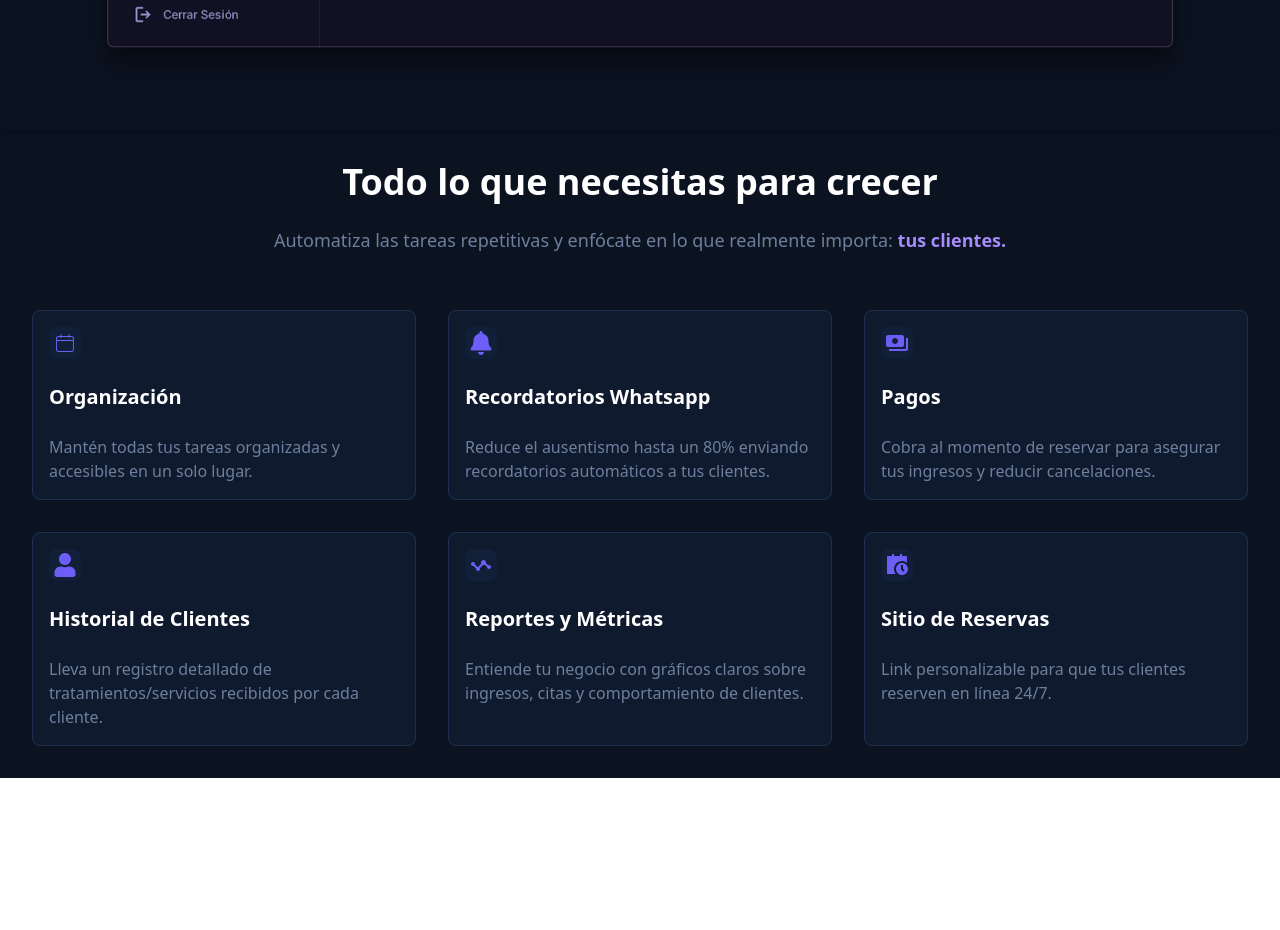
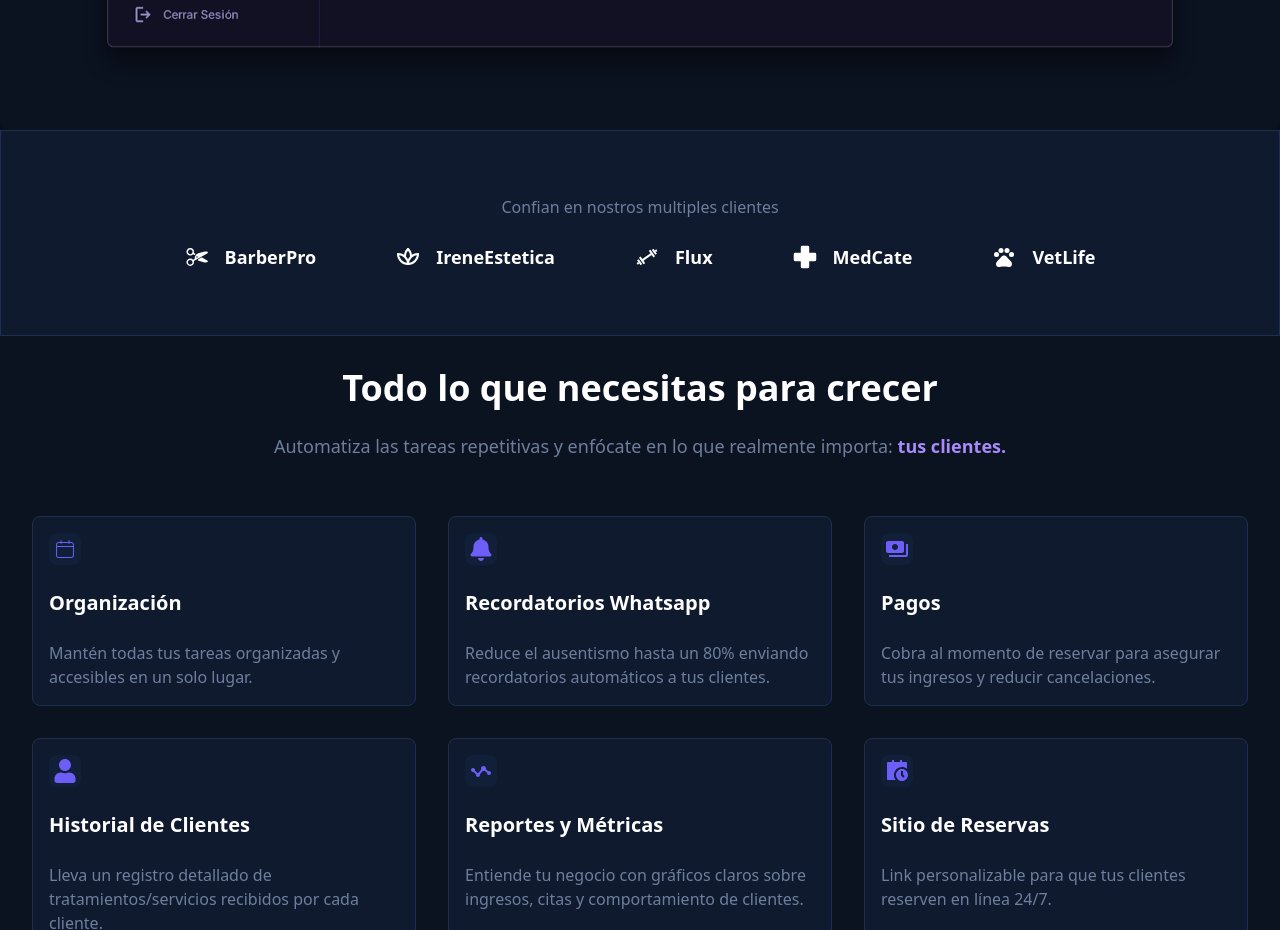
Before and after one commit to SoyTiyi/slotify-web, a React (Vite) app: page / in a window 1280 px wide. Shown: the part 1640-2570 px from the top of the page. Before the commit the page ends 2418 px from the top, so only its background shows below. Built offline with nearby package versions, Linux system fonts and the light colour scheme.

Commit message:
add companies

```diff
--- a/src/App.tsx
+++ b/src/App.tsx
@@ -3,6 +3,7 @@ import Navbar from "./components/Navbar/Navbar";
 import Hero from "./components/Hero/Hero";
 import ProductPreview from "./components/ProductPreview/ProductPreview";
 import Features from "./components/Features/Features";
+import Companies from "./components/Companies/Companies";
 
 export function App() {
   return (
@@ -10,6 +11,7 @@ export function App() {
       <Navbar />
       <Hero />
       <ProductPreview />
+      <Companies />
       <Features />
     </div>
   );
--- /dev/null
+++ b/src/components/Companies/Companies.tsx
@@ -0,0 +1,56 @@
+import { HiScissors } from "react-icons/hi2";
+import { TbPlant2 } from "react-icons/tb";
+import { CgGym } from "react-icons/cg";
+import { GiHealthNormal } from "react-icons/gi";
+import { MdOutlinePets } from "react-icons/md";
+import Company from "./Company/Company";
+
+interface Company {
+  id: number;
+  logo: React.ReactNode;
+  name: string;
+}
+
+const companiesList: Company[] = [
+  {
+    id: 1,
+    logo: <HiScissors className="h-6 w-6"/>,
+    name: "BarberPro",
+  },
+  {
+    id: 2,
+    logo: <TbPlant2 className="h-6 w-6"/>,
+    name: "IreneEstetica",
+  },
+  {
+    id: 3,
+    logo: <CgGym className="h-6 w-6"/>,
+    name: "Flux",
+  },
+  {
+    id: 4,
+    logo: <GiHealthNormal className="h-6 w-6"/>,
+    name: "MedCate",
+  },
+  {
+    id: 5,
+    logo: <MdOutlinePets className="h-6 w-6"/>,
+    name: "VetLife",
+  },
+];
+
+const Companies = () => {
+  return (
+    <div className="flex flex-col items-center gap-6 py-16 px-4 bg-surface border border-border">
+      <p className="text-muted">Confian en nostros multiples clientes</p>
+
+      <div className="flex flex-col gap-4 md:flex-row space-x-16 justify-center">
+        {companiesList.map((company) => (
+          <Company key={company.id} logo={company.logo} name={company.name} />
+        ))}
+      </div>
+    </div>
+  );
+};
+
+export default Companies;
--- /dev/null
+++ b/src/components/Companies/Company/Company.tsx
@@ -0,0 +1,15 @@
+interface Props {
+    logo: React.ReactNode;
+    name: string;
+}
+
+const Company = ({ logo, name }: Props) => {
+  return (
+    <div className="flex flex-row items-center gap-4 text-white">
+        {logo}
+        <h3 className="text-lg font-semibold">{name}</h3>
+    </div>
+  );
+};
+
+export default Company;
```
